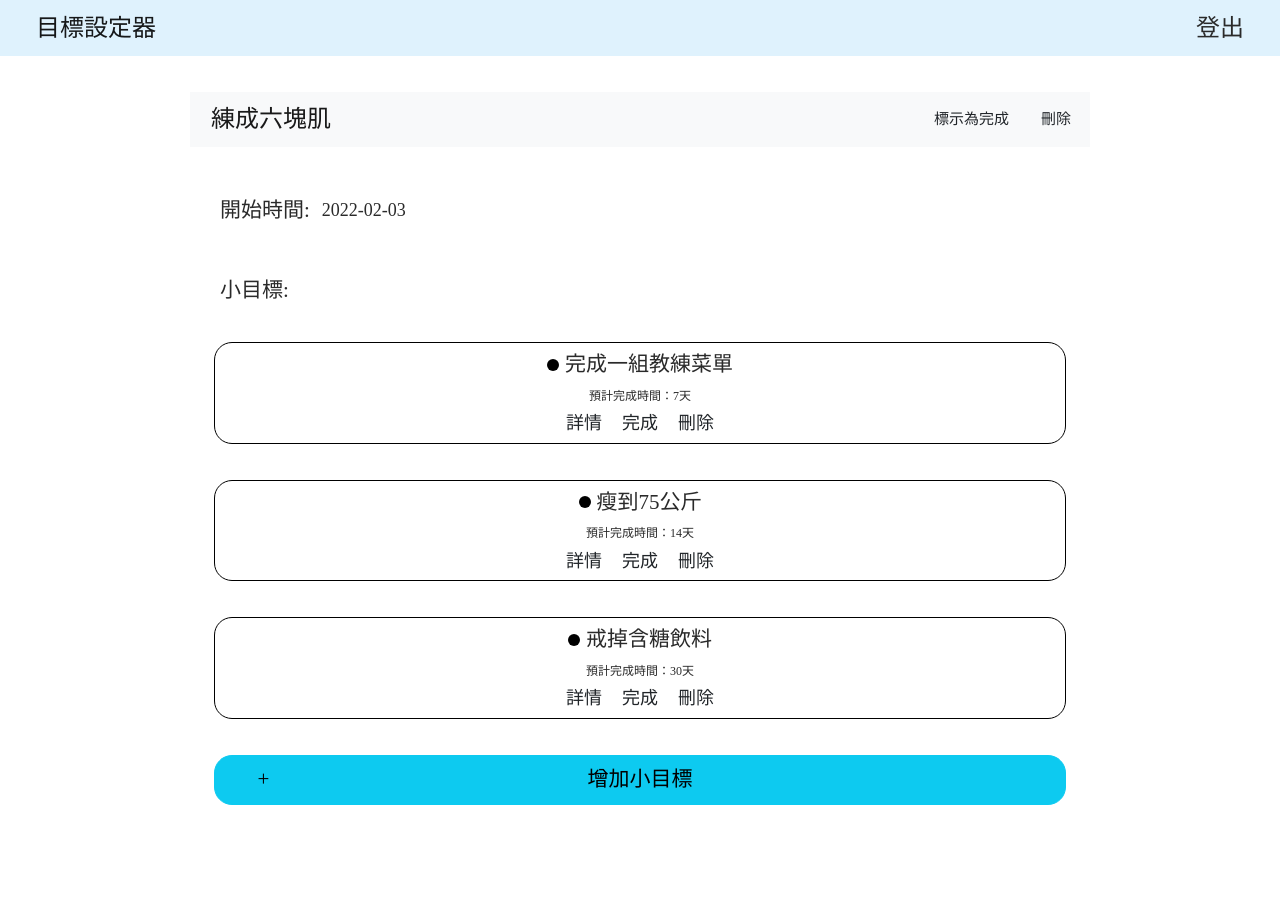
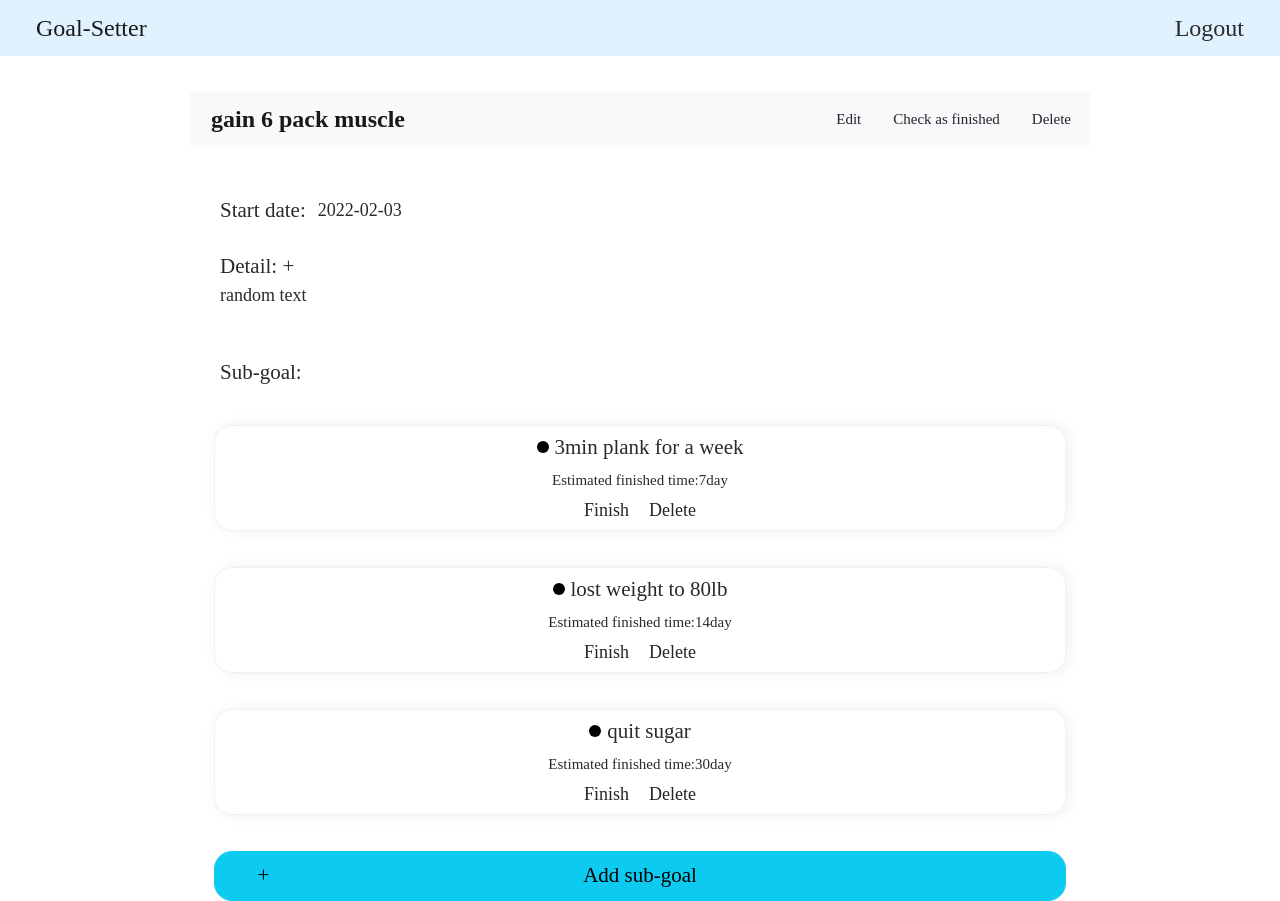
Before and after one commit to m790101/goal-setter, a Vue app: page /#/goals/1 in a window 1280 px wide. Before the commit the page ends 805 px from the top, so only its background shows below. Built offline with nearby package versions, Linux system fonts and the light colour scheme.

Commit message:
add add subgoal function

```diff
--- a/package.json
+++ b/package.json
@@ -11,6 +11,7 @@
     "bootstrap": "^5.2.1",
     "core-js": "^3.6.5",
     "sass": "^1.54.9",
+    "uuid": "^9.0.0",
     "vue": "^2.6.11",
     "vue-router": "^3.5.1"
   },
--- a/src/assets/scss/main.scss
+++ b/src/assets/scss/main.scss
@@ -36,12 +36,6 @@ a:focus {
 }
 
 
-%standard-boxshadow {
-    box-shadow: 3px 0 13px 0 rgba(100, 112, 134, 0.1);
-}
-
-
-
 html {
     font-size: 12px;
     height: 100%;
--- /dev/null
+++ b/src/assets/scss/mixins.scss
@@ -0,0 +1,3 @@
+%standard-boxshadow {
+    box-shadow: 3px 0 13px 0 rgba(100, 112, 134, 0.1);
+}
--- a/src/components/Goal.vue
+++ b/src/components/Goal.vue
@@ -43,9 +43,11 @@ export default {
 </script>
 
 <style lang="scss" scoped>
+@import '../assets/scss/mixins.scss';
+
 .goal {
-  box-shadow: 3px 0 13px 0 rgba(100, 112, 134, 0.1);
-  border: 1.5px solid var(--dark-gray);
+  @extend %standard-boxshadow;
+  border: 1.5px solid var(--pale-gray);
   padding: 1.5rem;
   border-radius: 1.5rem;
 }
--- a/src/components/Navbar.vue
+++ b/src/components/Navbar.vue
@@ -1,8 +1,8 @@
 <template>
 <nav class="navbar navbar-expand-lg ">
   <div class="container-fluid px-5 d-flex  justify-content-between">
-    <router-link class="navbar-brand fs-2" to="/">目標設定器</router-link>
-     <a href="" class="fs-2">登出</a>
+    <router-link class="navbar-brand fs-2" to="/">Goal-Setter</router-link>
+     <a href="" class="fs-2">Logout</a>
   </div>
 </nav>
 </template>
--- /dev/null
+++ b/src/components/SubGoalForm.vue
@@ -0,0 +1,94 @@
+<template>
+     <form
+            action=""
+            class="mt-5 sub-goal-form"
+            @submit.stop.prevent="handleSubGoalSumbmit"
+          >
+            <div>
+              <div
+                class="d-flex align-items-center justify-content-between mx-2"
+              >
+                <label class="form-label fs-3" for="name"
+                  >Your new sub-goal:</label
+                >
+                <span
+                  class="fs-3"
+                  role="button"
+                  @click.stop.prevent="closeNewSubGoalForm"
+                  >X</span
+                >
+              </div>
+              <input
+                type="text"
+                id="name"
+                class="form-control sub-goal-form__input mt-2"
+                placeholder="Enter your goal"
+                v-model="subGoal.name"
+              />
+            </div>
+            <div class="mt-3">
+                <label class="form-label fs-3" for="predictTime"
+                  >Eastimated finish time(days):</label
+                >
+              <input
+                type="number"
+                name='predictTime'
+                id="predictTime"
+                class="form-control sub-goal-form__input mt-2"
+                placeholder="enter number(days)"
+                v-model="subGoal.predictTime"
+              />
+            </div>
+            <div class="d-flex flex-column mt-3">
+              <label for="subGoalDetail" class="form-label fs-3">Detail for sub-goal:</label>
+              <textarea name="text" id="subGoalDetail" cols="30" rows="5" placeholder="enter detail" class="form-control" v-model="subGoal.text"></textarea>
+            </div>
+
+            <button class="btn btn-primary sub-goal-form__btn mt-4">
+              Add your sub-goal
+            </button>
+          </form>
+</template>
+
+
+<script>
+
+export default {
+    data(){
+        return{
+            subGoal:{
+                name:'',
+                predictTime:0,
+                text:'',
+            }
+        }
+    },
+    methods:{
+        closeNewSubGoalForm(){
+            this.$emit('afterCloseNewSubGoalForm')
+        },
+        handleSubGoalSumbmit(){
+            const subGoal = {
+                ...this.subGoal
+            }
+            this.$emit('afterSubGoalSubmit',subGoal)
+            this.subGoal.name = ''
+            this.subGoal.predictTime = 0
+            this.subGoal.text = ''
+        }
+    }
+
+}
+</script>
+
+
+
+<style scoped>
+.sub-goal-form__btn{
+    width:100%;
+}
+
+.sub-goal-form__input{
+  height:45px;
+}
+</style>
--- a/src/views/GoalDetail.vue
+++ b/src/views/GoalDetail.vue
@@ -2,7 +2,7 @@
   <section class="goal-detail mt-5">
     <nav class="navbar bg-light">
       <div class="container-fluid">
-        <a class="navbar-brand fs-2 ms-3" href="#">{{goal.name}}</a>
+        <p class="navbar-brand fs-2 ms-3 fw-bold">{{ goal.name }}</p>
         <div
           class="
             d-flex
@@ -12,8 +12,9 @@
             align-items-center
           "
         >
-          <button class="fs-5 btn">標示為完成</button>
-          <button class="fs-5 btn">刪除</button>
+          <button class="fs-5 btn">Edit</button>
+          <button class="fs-5 btn">Check as finished</button>
+          <button class="fs-5 btn">Delete</button>
         </div>
       </div>
     </nav>
@@ -22,11 +23,15 @@
         <div
           class="goal-detail__body__time p-3 d-flex gap-3 align-items-center"
         >
-          <p class="fs-3">開始時間:</p>
-          <span class="fs-4">{{goal.createdAt}}</span>
+          <p class="fs-3">Start date:</p>
+          <span class="fs-4">{{ goal.createdAt }}</span>
+        </div>
+        <div class="p-3">
+          <p class="fs-3">Detail:<span> +</span></p>
+          <span class="fs-4">{{ goal.text }}</span>
         </div>
         <div class="goal-detail__body__list mt-5 px-2">
-          <p class="fs-3 mt-2 px-2">小目標:</p>
+          <p class="fs-3 mt-2 px-2">Sub-goal:</p>
           <ul class="goal-detail__body__sub-goal-wrapper mt-3">
             <li
               class="
@@ -48,22 +53,28 @@
                   mt-2
                 "
               >
-                <p class="fs-3">{{subGoal.name}}</p>
-
+                <p class="fs-3">{{ subGoal.name }}</p>
               </div>
-              <div class="d-flex mt-2">
-                <p class="">預計完成時間：</p><span>{{subGoal.predictTime}}天</span>
+              <div class="d-flex mt-2 fs-5">
+                <p class="">Estimated finished time:</p>
+                <span>{{ subGoal.predictTime }}day</span>
               </div>
               <div class="">
-                <button class="fs-4 btn">詳情</button>
-                <button class="fs-4 btn">完成</button>
-                <button class="fs-4 btn">刪除</button>
+                <button class="fs-4 btn">Finish</button>
+                <button class="fs-4 btn">Delete</button>
               </div>
             </li>
           </ul>
           <div class="">
-              <button class="btn goal-detail__btn btn-info mt-5 fs-3">增加小目標</button>
+            <button class="btn goal-detail__btn btn-info mt-5 fs-3" @click="addNewSubGoal" :class="{disabled:isAddSubGoal}">
+              Add sub-goal
+            </button>
           </div>
+         <SubGoalForm
+         v-if="isAddSubGoal"
+         @afterCloseNewSubGoalForm="handleAfterCloseNewSubGoalForm"
+         @afterSubGoalSubmit="handleAfterSubGoalSubmit"
+         />
         </div>
       </div>
 
@@ -73,15 +84,16 @@
 </template>
 
 <style lang="scss" scoped>
+@import '../assets/scss/mixins.scss';
+
+
 .goal-detail__body {
-  &__time {
-  }
   &__list {
   }
   &__sub-goal-wrapper {
-
     &__sub-goal {
-    border: 1px solid black;
+      @extend %standard-boxshadow;
+      border: 1.5px solid var(--pale-gray);
       border-radius: 1.5rem;
       &__text {
         &::before {
@@ -101,71 +113,92 @@
   position: relative;
   display: block;
   width: 100%;
-  height:50px;
+  height: 50px;
   margin: 0 auto;
   border-radius: 1.5rem;
-  &::after{
+  &::after {
     position: absolute;
-      content:'+';
-      left:5%;
-
+    content: "+";
+    left: 5%;
   }
 }
-
-
 </style>
 
 
 <script>
+import SubGoalForm from '../components/SubGoalForm.vue'
+import { v4 as uuidv4 } from 'uuid'
 const dummyData = {
-    goal:{
-        id:1,
-        name:'練成六塊肌',
-        iscompleted:false,
-        subGoals:[
+  goal: {
+    id: 1,
+    name: "gain 6 pack muscle",
+    iscompleted: false,
+    text: "random text",
+    subGoals: [
       {
-                id:1,
-                name:'完成一組教練菜單',
-                predictTime:7,
-                iscompleted:false
+        id: 1,
+        name: "3min plank for a week",
+        predictTime: 7,
+        text: "random text",
+        iscompleted: false,
       },
       {
-                id:2,
-                name:'瘦到75公斤',
-                predictTime:14,
-                iscompleted:false
+        id: 2,
+        name: "lost weight to 80lb",
+        predictTime: 14,
+        text: "random text",
+        iscompleted: false,
       },
       {
-                id:3,
-                name:'戒掉含糖飲料',
-                predictTime:30,
-                iscompleted:false
+        id: 3,
+        name: "quit sugar",
+        predictTime: 30,
+        text: "random text",
+        iscompleted: false,
       },
     ],
-        createdAt:'2022-02-03'
-    }
-}
+    createdAt: "2022-02-03",
+  },
+};
 export default {
-    data(){
+  data() {
     return {
-            goal:{
-            id:-1,
-            name:'',
-            iscompleted:false,
-            subGoals:[],
-            }
+      goal: {
+        id: -1,
+        name: "",
+        text: "",
+        iscompleted: false,
+        subGoals: [],
+      },
+      isAddSubGoal: false,
+    };
+  },
+  methods: {
+    fetchData() {
+      this.goal = {
+        ...dummyData.goal,
+      };
+    },
+    addNewSubGoal(){
+      this.isAddSubGoal = true
+    },
+    handleAfterCloseNewSubGoalForm(){
+      this.isAddSubGoal = false
+    },
+    handleAfterSubGoalSubmit(playLoad){
+        console.log(playLoad)
+        this.goal.subGoals.push({
+          ...playLoad,
+          id: uuidv4(),
+          iscompleted: false
+        })
     }
   },
-    methods:{
-        fetchData(){
-            this.goal = {
-                ...dummyData.goal
+  created() {
+    this.fetchData();
+  },
+  components:{
+    SubGoalForm
   }
-        }
-    },
-    created(){
-        this.fetchData()
-    }
-
-}
+};
 </script>
--- a/src/views/Goals.vue
+++ b/src/views/Goals.vue
@@ -1,12 +1,20 @@
 <template>
   <section class="goals mt-5 mx-auto">
-      <router-link to="/goals/new">
-    <button class="btn btn-info goals__btn fs-1">建立新的目標</button>
-      </router-link>
-    <div class="mt-5 text-center">
+    <button class="btn btn-info goals__btn fs-1" :class="{disabled:isAddNew}" @click.stop.prevent="callNewGoalForm">Add new goal</button>
+    <form action="" v-if="isAddNew" class="mt-5 new-goal-form" @submit.stop.prevent="handleSubmitNewGoal">
+      <div>
+        <div class="d-flex align-items-center justify-content-between mx-2">
+      <label class="form-label fs-3" for="name">Your new goal:</label>
+      <span class="fs-3" role="button" @click.stop.prevent="closeNewGoalForm">X</span>
+        </div>
+      <input type="text" id="name" class="form-control new-goal-form__input mt-2" placeholder="Enter your goal" v-model="newGoal">
+      </div>
+      <button class="btn btn-primary new-goal-form__btn mt-4">Add your goal</button>
+    </form>
+    <div class="mt-5 text-center" v-if="!isAddNew">
       <p class="fs-2 fw-bold">
-        <span>{{ currentUser.name }}</span
-        >的目標
+        <span>{{ currentUser.name }}'s</span
+        > goal
       </p>
     </div>
     <Goal :initial-goals="goals" />
@@ -15,6 +23,7 @@
 
 <script>
 import Goal from "../components/Goal.vue";
+import { v4 as uuidv4 } from 'uuid'
 const dummyUser = {
   currentUser: {
     id: 1,
@@ -26,15 +35,15 @@ const dummyData = {
   goals: [
     {
       id: 1,
-      name: "練成六塊肌",
+      name: "gain 6 pack muscle",
     },
     {
       id: 2,
-      name: "長到190",
+      name: "grow to 7'0",
     },
     {
       id: 3,
-      name: "吃到法國米其林三星",
+      name: "watch John Wick 4",
     },
   ],
 };
@@ -43,12 +52,28 @@ export default {
     return {
       goals: [],
       currentUser: dummyUser.currentUser,
+      isAddNew:false,
+      newGoal:''
     };
   },
   methods: {
     fetchGoals() {
       this.goals = dummyData.goals;
     },
+    callNewGoalForm(){
+      this.isAddNew = !this.isAddNew
+    },
+    handleSubmitNewGoal(){
+      this.isAddNew = false
+      this.goals.push({
+        id: uuidv4(),
+        name: this.newGoal
+      })
+      this.newGoal = ''
+    },
+    closeNewGoalForm(){
+      this.isAddNew = false
+    }
   },
   created() {
     this.fetchGoals();
@@ -76,4 +101,14 @@ export default {
 
   }
 }
+
+.new-goal-form__input{
+  height:45px;
+}
+
+.new-goal-form__btn{
+  width:100%;
+  height:45px;
+}
+
 </style>
```
Also changed, not shown: 1 other file (tests, documents, lock files or other folders). Lines whose indentation alone changed are shown as unchanged.
